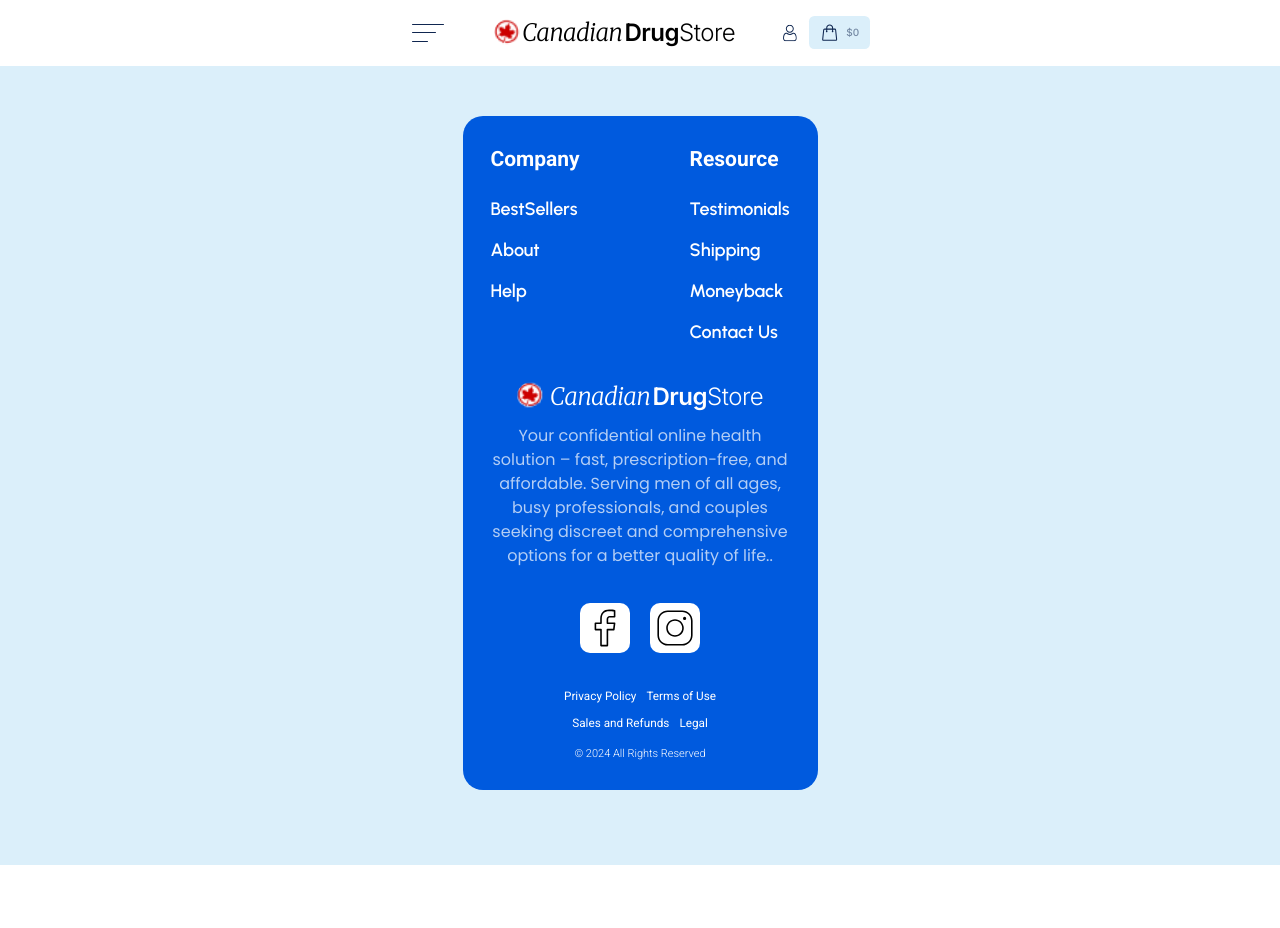
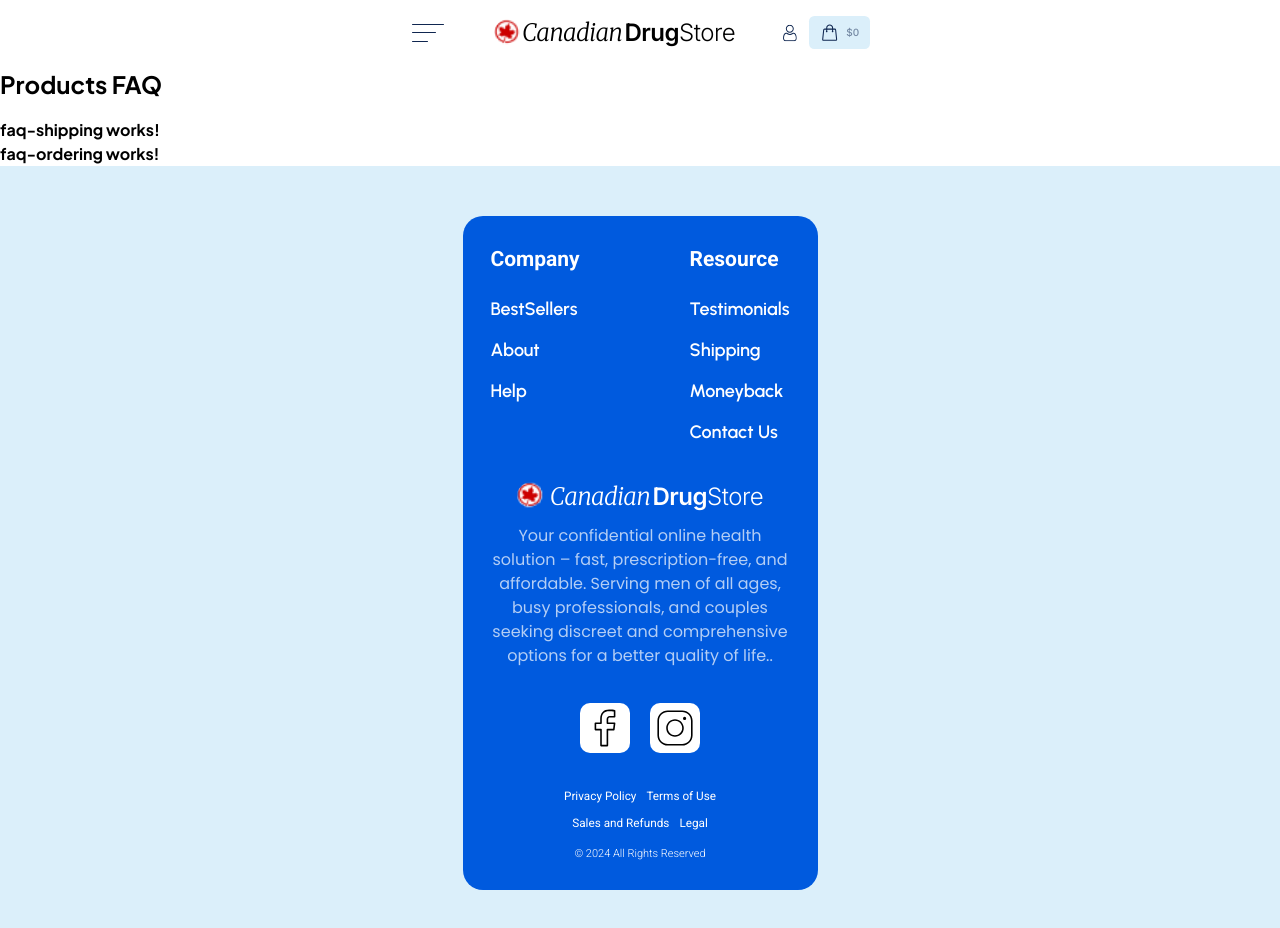
Before and after one commit to Victoriia-Ripka/drug-store2, an Angular app: page /faq in a window 1280 px wide. Before the commit this address led to /. Shown: the top 928 px of the page. Before the commit the page ends 865 px from the top, so only its background shows below. Built offline with nearby package versions, Linux system fonts and the light colour scheme.

Commit message:
faq start

```diff
--- /dev/null
+++ b/src/app/pages/faq/components/faq-ordering/faq-ordering.component.html
@@ -0,0 +1 @@
+<p>faq-ordering works!</p>
--- /dev/null
+++ b/src/app/pages/faq/components/faq-products/faq-products.component.html
@@ -0,0 +1,6 @@
+<section>
+    <h2>Products FAQ</h2>
+    <ul>
+        <li></li>
+    </ul>
+</section>
--- /dev/null
+++ b/src/app/pages/faq/components/faq-shipping/faq-shipping.component.html
@@ -0,0 +1 @@
+<p>faq-shipping works!</p>
--- /dev/null
+++ b/src/app/pages/faq/components/index.ts
@@ -0,0 +1,3 @@
+export * from './faq-ordering/faq-ordering.component'
+export * from './faq-products/faq-products.component'
+export * from './faq-shipping/faq-shipping.component'
--- /dev/null
+++ b/src/app/pages/faq/faqPage.component.html
@@ -0,0 +1,3 @@
+<faq-products></faq-products>
+<faq-shipping></faq-shipping>
+<faq-ordering></faq-ordering>
--- a/src/app/pages/index.ts
+++ b/src/app/pages/index.ts
@@ -2,3 +2,4 @@ export * from './home/homePage.component'
 export * from './about-us/aboutUsPage.component'
 export * from './policies/policiesPage.component'
 export * from './shipping/shippingPage.component'
+export * from './faq/faqPage.component'
--- a/src/app/pages/pages.routes.ts
+++ b/src/app/pages/pages.routes.ts
@@ -1,6 +1,6 @@
 import { Routes } from '@angular/router';
 
-import { AboutUsPageComponent, HomePageComponent, PoliciesPageComponent, ShippingPageComponent } from './index';
+import { AboutUsPageComponent, FaqPageComponent, HomePageComponent, PoliciesPageComponent, ShippingPageComponent } from './index';
 
 export const routes: Routes = [
     {
@@ -22,14 +22,12 @@ export const routes: Routes = [
         title: 'Shipping - Canadian Drug Store',
         component: ShippingPageComponent
     },
+    {
+        path: 'faq',
+        title: 'FAQ - Canadian Drug Store',
+        component: FaqPageComponent
+    },
 ];
-
-    // {
-    //     path: 'faq',
-    //     title: 'FAQ - Canadian Drug Store',
-    //     component: FaqPageComponent
-    // },
-
 // {
 //     path: 'contact-us',
 //     title: 'Contact us - Canadian Drug Store',
@@ -40,6 +38,7 @@ export const routes: Routes = [
 //     title: 'All Products - Canadian Drug Store',
 //     component: ProductsPageComponent
 // },
+
 // {
 //     path: 'product/:id',
 //     title: 'Product - Canadian Drug Store',
```
Also changed, not shown: src/app/pages/faq/components/faq-ordering/faq-ordering.component.ts (added, +10 -0 lines), src/app/pages/faq/components/faq-products/faq-products.component.ts (added, +10 -0 lines), src/app/pages/faq/components/faq-shipping/faq-shipping.component.ts (added, +10 -0 lines), src/app/pages/faq/faqPage.component.ts (added, +11 -0 lines), src/app/pages/faq/faqPage.component.scss (added). Lines whose indentation alone changed are shown as unchanged.
